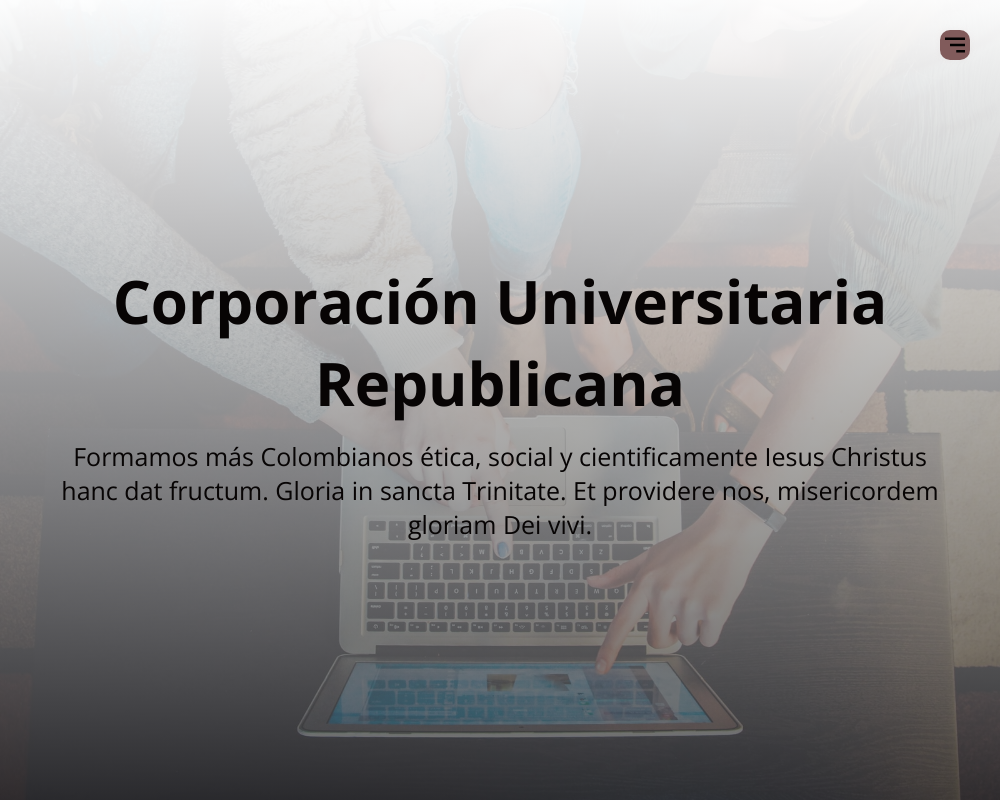
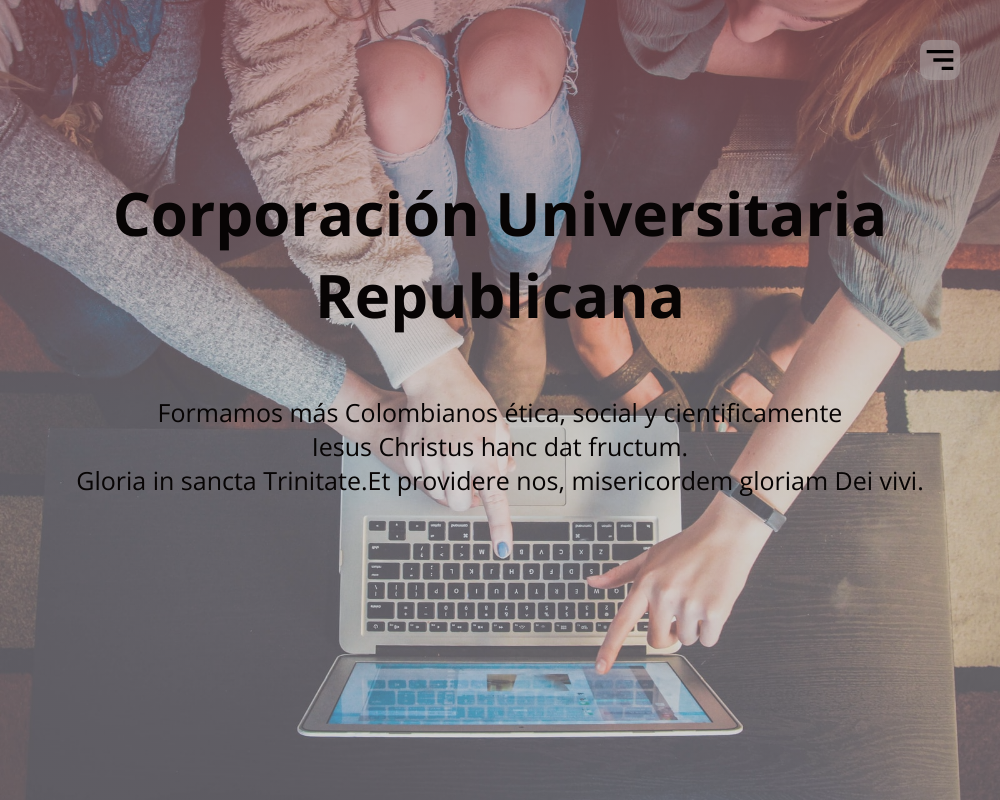
Before and after one commit to abcnick/Load, an Electron app: page index.html in a window 1000 px wide. Drawn offline with nearby package versions, Linux system fonts and the light colour scheme.

Commit message:
cambios bueno 28/10

```diff
--- a/estilos.css
+++ b/estilos.css
@@ -132,7 +132,7 @@
 .header{
     height: 100vh;
     /* 02 */
-    background-image: linear-gradient(to top, rgba(43, 43, 43, 0.719) 0%, hsla(0, 0%, 100%, 0.979) 100%), url(img/Fondo.jpg);
+    background-image: linear-gradient(to top, rgba(165, 160, 160, 0.438) 50%, hsla(0, 54%, 39%, 0.712) 150%), url(img/Fondo.jpg);
     background-repeat: no-repeat;
     background-position: center;
     background-size: cover;
@@ -162,11 +162,11 @@
 
 .menup{
     position: fixed;
-    top: 30px;
-    right: 30px;
-    background: rgb(129, 91, 91);
-    width: 30px;
-    height: 30px;
+    top: 40px;
+    right: 40px;
+    background: rgba(170, 161, 161, 0.637);
+    width: 40px;
+    height: 40px;
     cursor: pointer;
     border-radius: 10px;
     box-shadow: 0 0 6px rgba(230, 214, 214, 0.178);
@@ -210,7 +210,7 @@
 }
 
 .copy{
-    font-weight: 300;
+    font-weight: 500;
     font-size: 25px;
 }
 
@@ -220,7 +220,7 @@
     color: #9f8ad0;
     font-size: 45px;
     text-align: center;
-    font-weight: 300;
+    font-weight: 500;
     margin-bottom: 30px;
 }
 
--- a/index.html
+++ b/index.html
@@ -23,10 +23,19 @@
     </nav>
 
     <div class="contenedor head">
-      <h1 class="titulo">Corporación Universitaria Republicana</h1>
-            <p class="copy">Formamos más Colombianos ética, social y cientificamente
-                Iesus Christus hanc dat fructum. Gloria in sancta Trinitate.
-                Et providere nos, misericordem gloriam Dei vivi.</p>
+            <h1 class="titulo">Corporación Universitaria Republicana</h1>
+                <br> <br>
+            <p class="copy">Formamos más Colombianos ética, social y cientificamente </p>
+            <p class="copy">Iesus Christus hanc dat fructum.</p>
+            <p class="copy">Gloria in sancta Trinitate.Et providere nos, misericordem gloriam Dei vivi.</p>
+                <br> <br>
+                <br> <br>
+                <br> <br>
+
+
+
+
+    </p>
     </div>
 
 
```
Also changed, not shown: base_Mate.html (+2 -2 lines), base_Post.html (+2 -2 lines), base_Trabso.html (+1 -1 lines), estudiantes.html (+1 -1 lines), logueo.html (+5 -5 lines), package.json (+7 -3 lines), profesor.html (+1 -1 lines).
